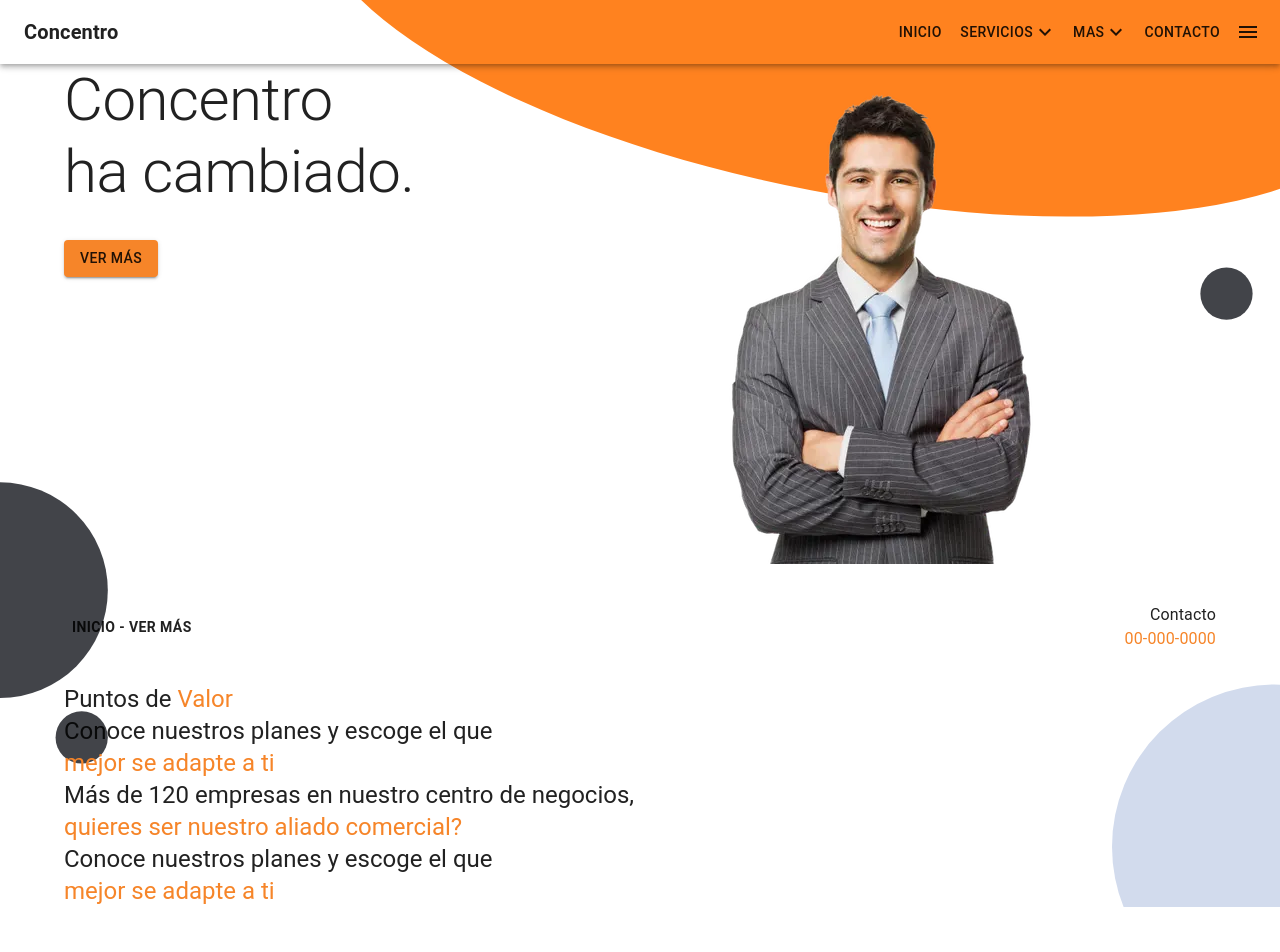
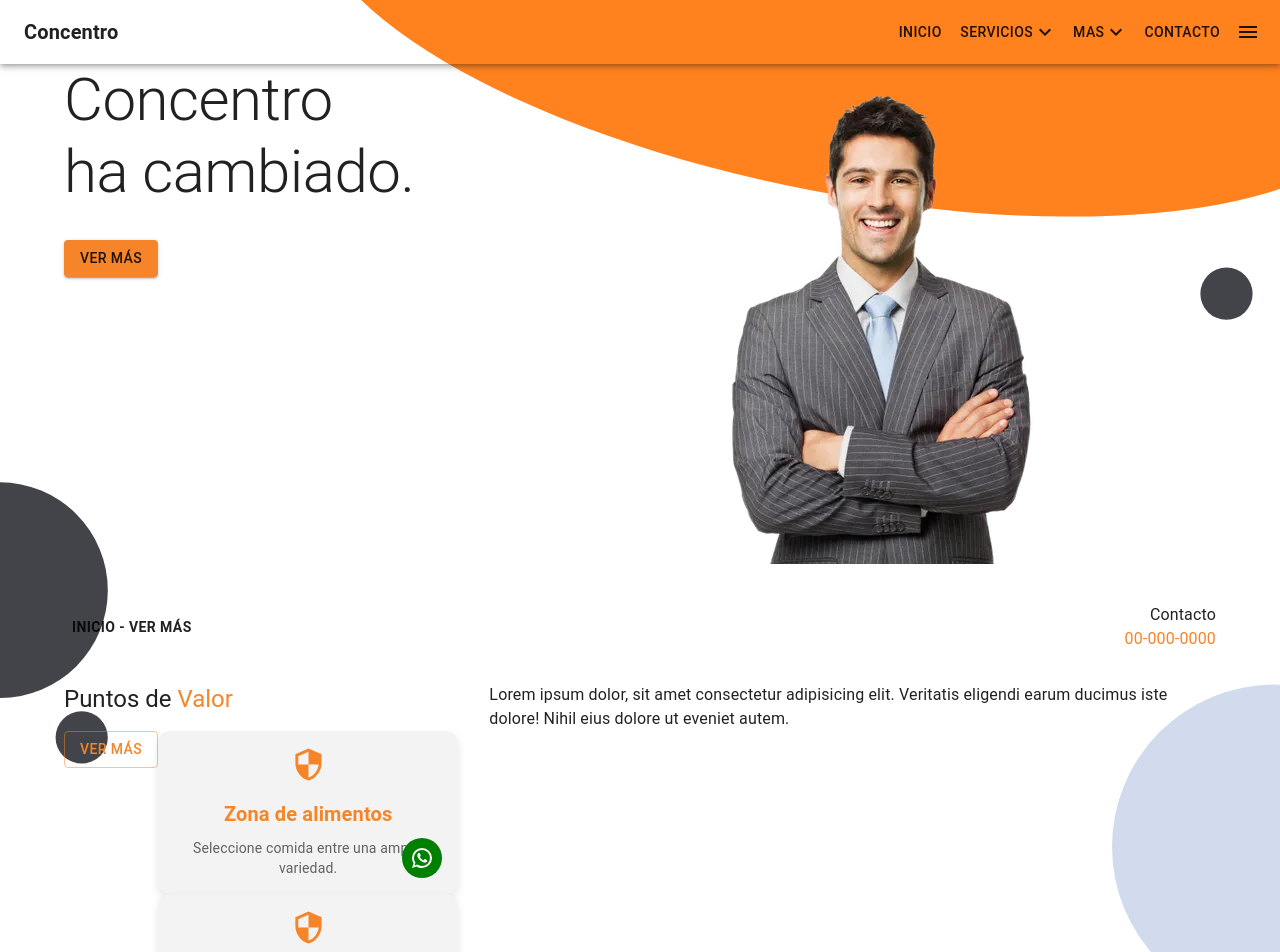
Before and after one commit to victorivitec/concentro, a Next.js app: page / in a window 1280 px wide. Shown: the top 952 px of the page. Before the commit the page ends 907 px from the top, so only its background shows below. Built offline with nearby package versions, Linux system fonts and the light colour scheme.

Commit message:
primer subida

```diff
--- a/src/app/page.tsx
+++ b/src/app/page.tsx
@@ -8,6 +8,10 @@ import { Grid2 as Grid, Box } from '@mui/material';
 import { PrimaryLayout as Layout } from '~/components/templates/layout';
 import { Button } from '~/components/atoms/input/Button';
 import { Text } from '~/components/atoms/data-display/Text';
+import { ServiceCard } from '~/components/molecules/Card';
+
+import SecurityIcon from '@mui/icons-material/Security';
+import LocalHospitalIcon from '@mui/icons-material/LocalHospital';
 
 export default function Home() {
   return (
@@ -43,12 +47,42 @@ export default function Home() {
       {/* otra sección */}
       <Box>
         <Grid container>
-          <Grid>
-            <Box sx={{ display: 'flex' }}>
+          {/* container del texto */}
+          <Grid sx={{ display: 'flex', alignItems: 'flex-start' }}>
+            <Box sx={{ display: 'flex', width: '50%' }}>
               <Text type='h5'>Puntos de</Text>
               <Text type='h5' color='primary'>
                 &nbsp;Valor
               </Text>
+            </Box>
+            <Box>
+              <Text>
+                Lorem ipsum dolor, sit amet consectetur adipisicing elit. Veritatis eligendi earum ducimus iste dolore! Nihil eius dolore ut
+                eveniet autem.
+              </Text>
+            </Box>
+          </Grid>
+          {/* container button & carousel */}
+          <Grid sx={{ display: 'flex', justifyContent: 'space-between' }}>
+            <Box>
+              <Button variant='outlined'>ver más</Button>
+            </Box>
+            <Box>
+              <ServiceCard
+                title='Zona de alimentos'
+                description='Seleccione comida entre una amplia variedad.'
+                icon={<SecurityIcon fontSize='large' color='primary' />}
+              />
+              <ServiceCard
+                title='Seguridad'
+                description='Servicios 24/7 para tu tranquilidad.'
+                icon={<SecurityIcon fontSize='large' color='primary' />}
+              />
+              <ServiceCard
+                title='Servicios médicos'
+                description='Acceso inmediato a atención médica.'
+                icon={<LocalHospitalIcon fontSize='large' color='primary' />}
+              />
             </Box>
           </Grid>
         </Grid>
--- a/src/components/molecules/Card.tsx
+++ b/src/components/molecules/Card.tsx
@@ -1,34 +1,54 @@
-'use client'
-import React, { useState } from 'react';
-import { Card, CardContent } from '@mui/material';
-import { Text } from '../atoms/data-display/Text';
-import s from './Card.module.scss';
+import { Box, Card, CardContent, Typography, IconButton } from "@mui/material";
+import WhatsAppIcon from "@mui/icons-material/WhatsApp"; // Ícono de WhatsApp
+// import LocalGroceryStoreIcon from "@mui/icons-material/LocalGroceryStore"; // Ícono ejemplo
 
-import LunchDiningIcon from '@mui/icons-material/LunchDining';
-
-interface CardComponentProps {
+interface ServiceCardProps {
   title: string;
-  content: string;
+  description: string;
+  icon: React.ReactNode;
 }
 
-const CardComponent: React.FC<CardComponentProps> = ({ title, content }) => {
-  const [elevation, setElevation] = useState(0);
-
+export const ServiceCard: React.FC<ServiceCardProps> = ({ title, description, icon }) => {
   return (
     <Card
-      className={s.card}
-      elevation={elevation}
-      onMouseEnter={() => setElevation(12)} // Incrementa la elevación al hover
-      onMouseLeave={() => setElevation(0)}
-      style={{ transition: 'all 0.5s ease-in' }}
+      sx={{
+        width: 300,
+        borderRadius: "12px",
+        boxShadow: "0px 4px 8px rgba(0, 0, 0, 0.1)",
+        textAlign: "center",
+        position: "relative",
+      }}
     >
       <CardContent>
-      <LunchDiningIcon sx={{fontSize: '5em'}}/>
-        <Text type='subtitle1' color='primary'>{title}</Text>
-        <Text type='body1'>{content}</Text>
+        <Box
+          sx={{
+            display: "flex",
+            justifyContent: "center",
+            alignItems: "center",
+            marginBottom: 2,
+          }}
+        >
+          {icon}
+        </Box>
+        <Typography variant="h6" fontWeight="bold" color="primary">
+          {title}
+        </Typography>
+        <Typography variant="body2" color="text.secondary" mt={1}>
+          {description}
+        </Typography>
       </CardContent>
+      <IconButton
+        sx={{
+          position: "absolute",
+          bottom: 16,
+          right: 16,
+          backgroundColor: "green",
+          color: "white",
+          "&:hover": { backgroundColor: "darkgreen" },
+        }}
+      >
+        <WhatsAppIcon />
+      </IconButton>
     </Card>
   );
 };
-
-export default CardComponent;
```
